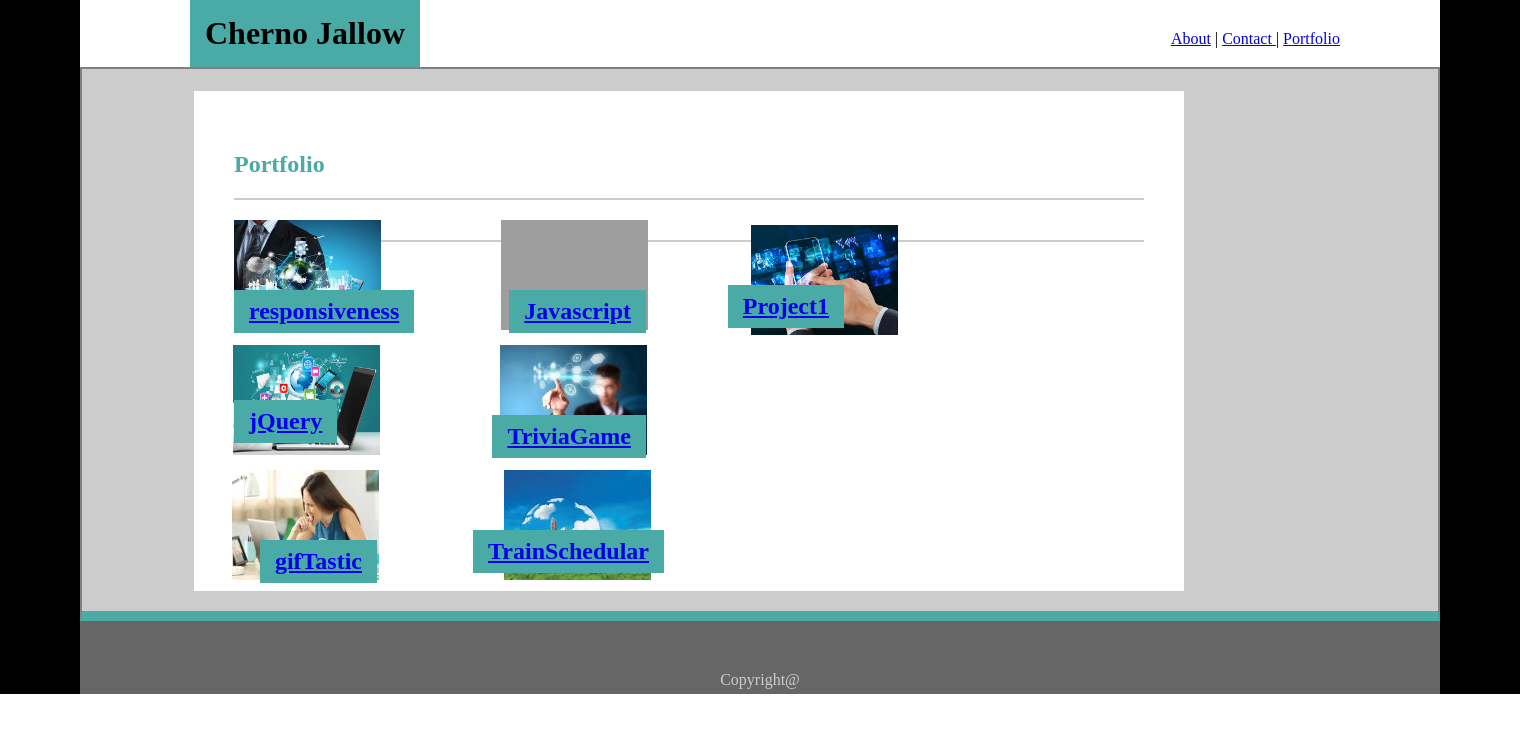
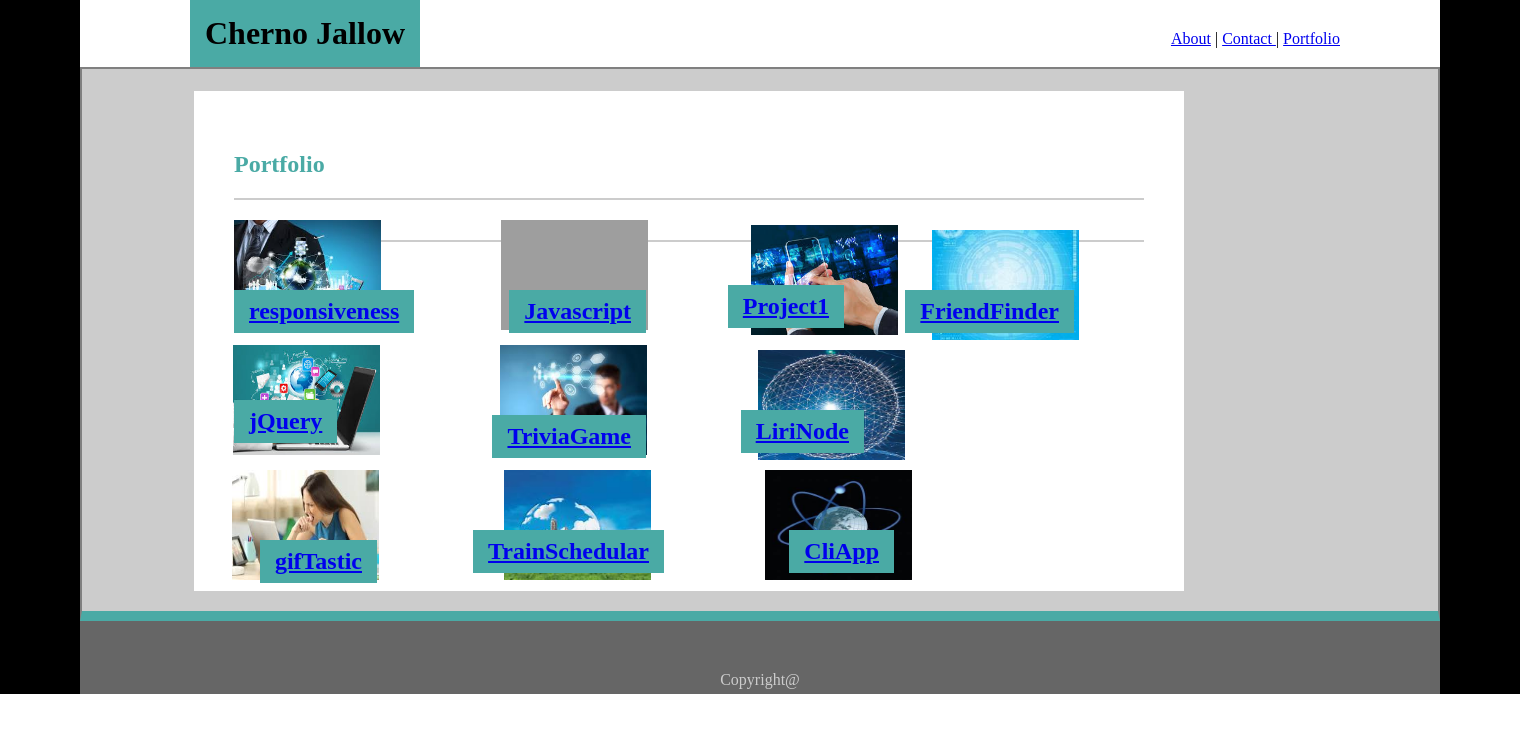
Before and after one commit to chernojallow/Basic-Portfolio, a PHP site: page /portfolio.html in a window 1520 px wide. Shown: the top 733 px of the page. Run offline with PHP 8.4, Linux system fonts and the light colour scheme; grey boxes are pictures that could not be loaded.

Commit message:
updating

```diff
--- a/assets/css/style.css
+++ b/assets/css/style.css
@@ -99,7 +99,7 @@
 
  }
 
- .Technology,.Train,.Project1,.Javascript,.Cascadings,.ComputerSC,.DStructure{
+ .Technology,.Train,.Project1,.Javascript,.Cascadings,.ComputerSC,.DStructure,.Liri,.CliApp,.Friend{
     background-color: #4aaaa5;
     padding: 8px 15px 8px 15px;
     color: white;
@@ -204,3 +204,45 @@
      right:650px;
      top: 170px;
  }
+
+
+
+ .Image10{
+    position: relative;
+    right: -190px;
+    bottom: -20px;
+
+}
+ .Image10 .Liri{
+     position: absolute;
+     right:470px;
+     top: 170px;
+ }
+
+
+
+ .Image11{
+    position: relative;
+    right: -30px;
+    bottom: -140px;
+
+}
+ .Image11 .CliApp{
+     position: absolute;
+     right:280px;
+     top: 170px;
+ }
+
+
+
+ .Image12{
+    position: relative;
+    right: -30px;
+    top: -100px;
+
+}
+ .Image12 .Friend{
+     position: absolute;
+     right:100px;
+     top: 170px;
+ }
--- a/portfolio.html
+++ b/portfolio.html
@@ -83,10 +83,35 @@
                     </div>
 
 
+                    <div class="Image10">
+                        <img src="./assets/images/10.jpeg" height=110px; width=147px;>
+                        <div class="Liri">
+                            <a href="https://github.com/chernojallow/liri-node-app">LiriNode</a>
+
+                        </div>
+                    </div>
+
+
+                    <div class="Image11">
+                        <img src="./assets/images/11.jpeg" height=110px; width=147px;>
+                        <div class="CliApp">
+                            <a href="https://github.com/chernojallow/Cli-App">CliApp</a>
+
+                        </div>
+                    </div>
+
+
+                    <div class="Image12">
+                        <img src="./assets/images/12.jpeg" height=110px; width=147px;>
+                        <div class="Friend">
+                            <a href="https://github.com/chernojallow/FriendFinder">FriendFinder</a>
+
+                        </div>
+                    </div>
+
 
         </div>
     </div>
-
 
     <footer> Copyright@</footer>
 
```
Also changed, not shown: assets/images/10.jpeg (added), assets/images/11.jpeg (added), assets/images/12.jpeg (added), assets/images/13.jpeg (added), assets/images/14.jpeg (added).
